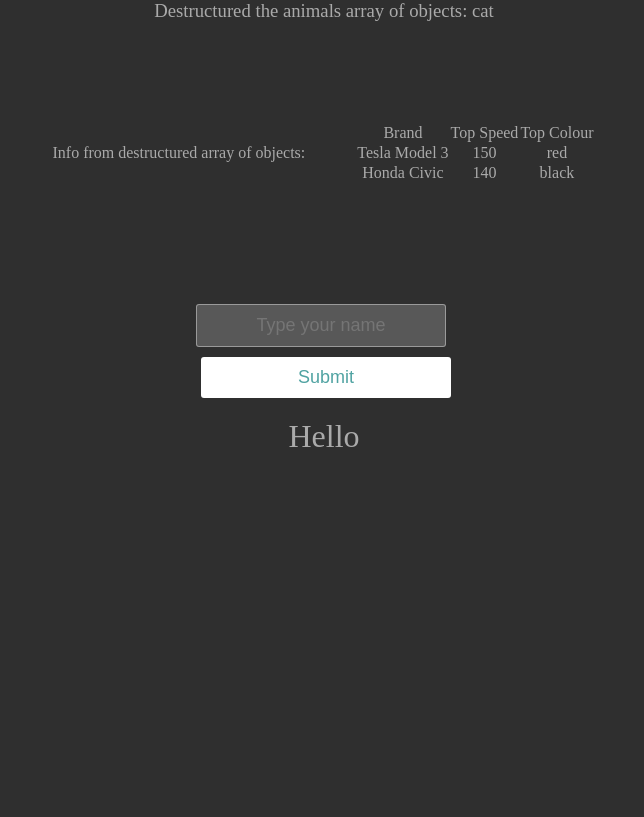
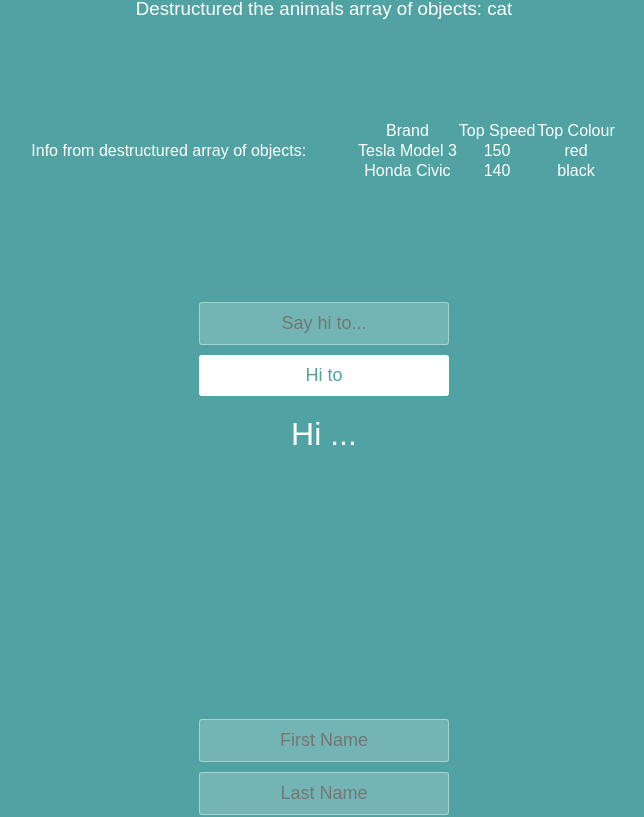
Before and after one commit to mikececco/react-state-ex, a React (Create React App) app: page / in a window 1280 px wide. Shown: the part 492-1309 px from the top of the page, without its empty margins (316-960 px from the left). Before the commit the page ends 947 px from the top, so only its background shows below. Built offline with nearby package versions, Linux system fonts and the light colour scheme.

Commit message:
Added complex stateful app that handles multiple inputs calling the same function and not resetting the state leaving states somewhere

```diff
--- a/src/components/App/App.js
+++ b/src/components/App/App.js
@@ -1,8 +1,9 @@
 import './App.css';
 import PlusMinus from '../PlusMinus/PlusMinus';
-import TimeNow from '../TimeNow/TimeNow'
-import Table from '../Table/Table'
-import InputButton from '../InputButton/InputButton'
+import TimeNow from '../TimeNow/TimeNow';
+import Table from '../Table/Table';
+import InputButton from '../InputButton/InputButton';
+import NameSurname from '../NameSurname/NameSurname'
 
 function App() {
   return (
@@ -11,6 +12,7 @@ function App() {
       <TimeNow />
       <Table />
       <InputButton />
+      <NameSurname />
     </div>
   )
 }
--- a/src/components/InputButton/InputButton.js
+++ b/src/components/InputButton/InputButton.js
@@ -3,7 +3,7 @@ import './InputButton.css'
 
 function InputButton(){
 
-  const [headingText, setHeadingText] = useState()
+  const [headingText, setHeadingText] = useState("...")
   const [buttonColor, setButtonColor] = useState()
   const [name, setName] = useState()
 
@@ -28,11 +28,11 @@ function InputButton(){
     <div>
       <div className="container">
         <form onSubmit={handleClick}>
-          <input onChange={handleChange} type="text" placeholder="Type your name" value={name} />
-          <button type="submit" style={{backgroundColor: buttonColor, cursor: 'pointer'}} onMouseOver={handleMouseOver} onMouseOut={handleMouseOut} >Submit</button>
+          <input onChange={handleChange} type="text" placeholder="Say hi to..." value={name} />
+          <button type="submit" style={{backgroundColor: buttonColor, cursor: 'pointer'}} onMouseOver={handleMouseOver} onMouseOut={handleMouseOut} >Hi to {name}</button>
         </form>
       </div>
-      <h1>Hello {headingText}</h1>
+      <h1>Hi {headingText}</h1>
     </div>
   )
 }
--- /dev/null
+++ b/src/components/NameSurname/NameSurname.css
@@ -0,0 +1,59 @@
+* {
+  box-sizing: border-box;
+  margin: 0;
+  padding: 0;
+  font-weight: 300;
+}
+
+body {
+  font-family: "Source Sans Pro", sans-serif;
+  color: white;
+  font-weight: 300;
+  background: #50a3a2;
+  width: 100%;
+  height: 100vh;
+}
+
+.container {
+  margin: 10px auto;
+  padding: 10px 0;
+  text-align: center;
+  justify-content: space-evenly;
+  align-items: center;
+}
+
+.container.enhanced {
+  margin: 20% auto 5% auto;
+}
+
+.container h1 {
+  font-size: 40px;
+  font-weight: 200;
+}
+
+input {
+  border: 1px solid rgba(252, 252, 252, 0.4);
+  background-color: rgba(252, 252, 252, 0.2);
+  width: 250px;
+  border-radius: 3px;
+  font-family: "Source Sans Pro", sans-serif;
+  padding: 10px 15px;
+  margin: 0 auto 10px auto;
+  display: block;
+  text-align: center;
+  font-size: 18px;
+  color: white;
+  font-weight: 300;
+}
+
+button {
+  appearance: none;
+  outline: 0;
+  background-color: white;
+  border: 0;
+  padding: 10px 15px;
+  color: #50a3a2;
+  border-radius: 3px;
+  width: 250px;
+  font-size: 18px;
+}
--- /dev/null
+++ b/src/components/NameSurname/NameSurname.js
@@ -0,0 +1,54 @@
+import React, { useState } from 'react';
+import './NameSurname.css'
+
+function NameSurname() {
+  const [fullName, setFullName ] = useState({
+    fName: "",
+    lName: ""
+  })
+
+  function handleChange(event) { //synthetic React event, never put it in statefull function like setFullName(preValue => {if (event.target.name === ...)
+
+    const {value, name} = event.target
+
+    setFullName(prevValue => {
+      if (name === "fName") {
+        return {
+          fName: value,
+          lName: prevValue.lName
+        }
+      } else {
+        return {
+          fName: prevValue.fName,
+          lName: value
+        }
+      }
+    })
+  }
+
+  function handleClick(event) {
+
+    const inputs = document.querySelectorAll('form input');
+
+    inputs.forEach(input => {
+      input.value = '';
+    });
+
+    event.preventDefault();
+  }
+
+  return (
+    <div>
+      <div className="container enhanced">
+        <form onSubmit={handleClick}>
+          <input onChange={handleChange} name="fName" placeholder="First Name" value={fullName.fName} />
+          <input onChange={handleChange} name="lName" placeholder="Last Name" value={fullName.lName} />
+          <button style={{cursor: 'pointer'}}>Submit</button>
+        </form>
+      </div>
+      <h1>Hello {fullName.fName} {fullName.lName}</h1>
+    </div>
+  )
+}
+
+export default NameSurname
```
